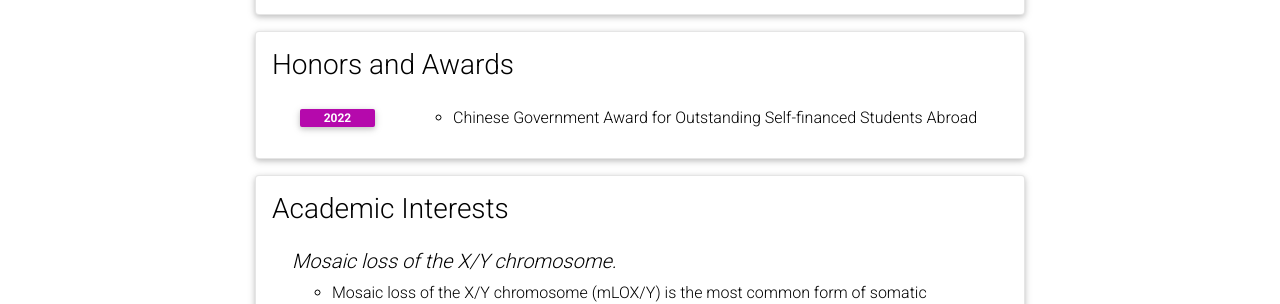
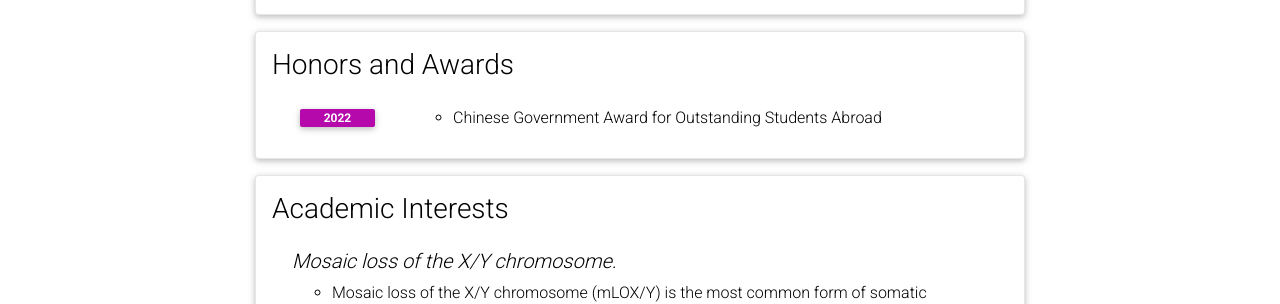
Before and after one commit to zhaoyajie1209/zhaoyajie1209.github.io, a Jekyll site: the page built from _pages/cv.md, in a window 1280 px wide and 900 px high, scrolled down 1583 px. Shown: the part 152-456 px from the top of the window. Built offline with Jekyll 4.4.1, drawn with Linux system fonts in a browser that asks for light colours; comment, search, counter and statistics services are not loaded; a style sheet for code colours, icons or effects is not loaded.

Commit message:
Update cv.yml

```diff
--- a/_data/cv.yml
+++ b/_data/cv.yml
@@ -57,7 +57,7 @@
   contents:
     - year: 2022
       items:
-        - "Chinese Government Award for Outstanding Self-financed Students Abroad"
+        - "Chinese Government Award for Outstanding Students Abroad"
 
 - title: Academic Interests
   type: nested_list
```
